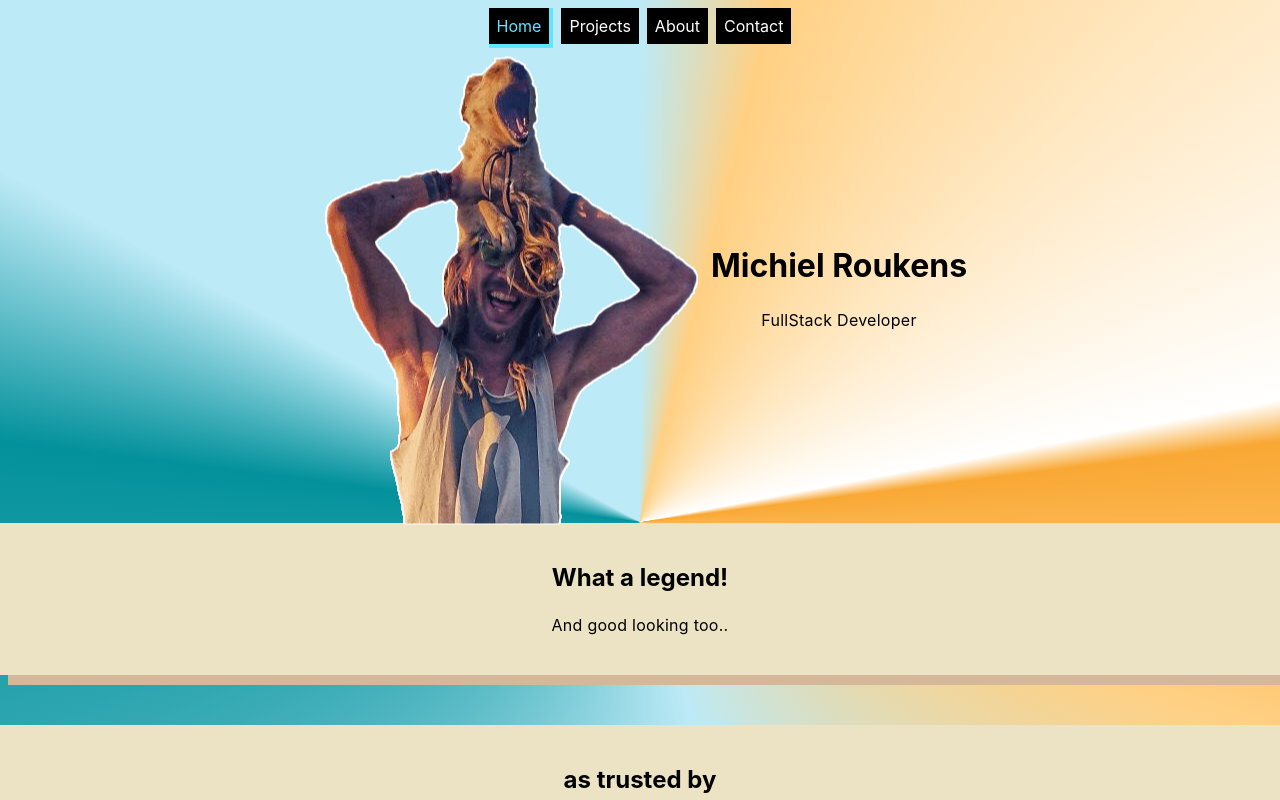
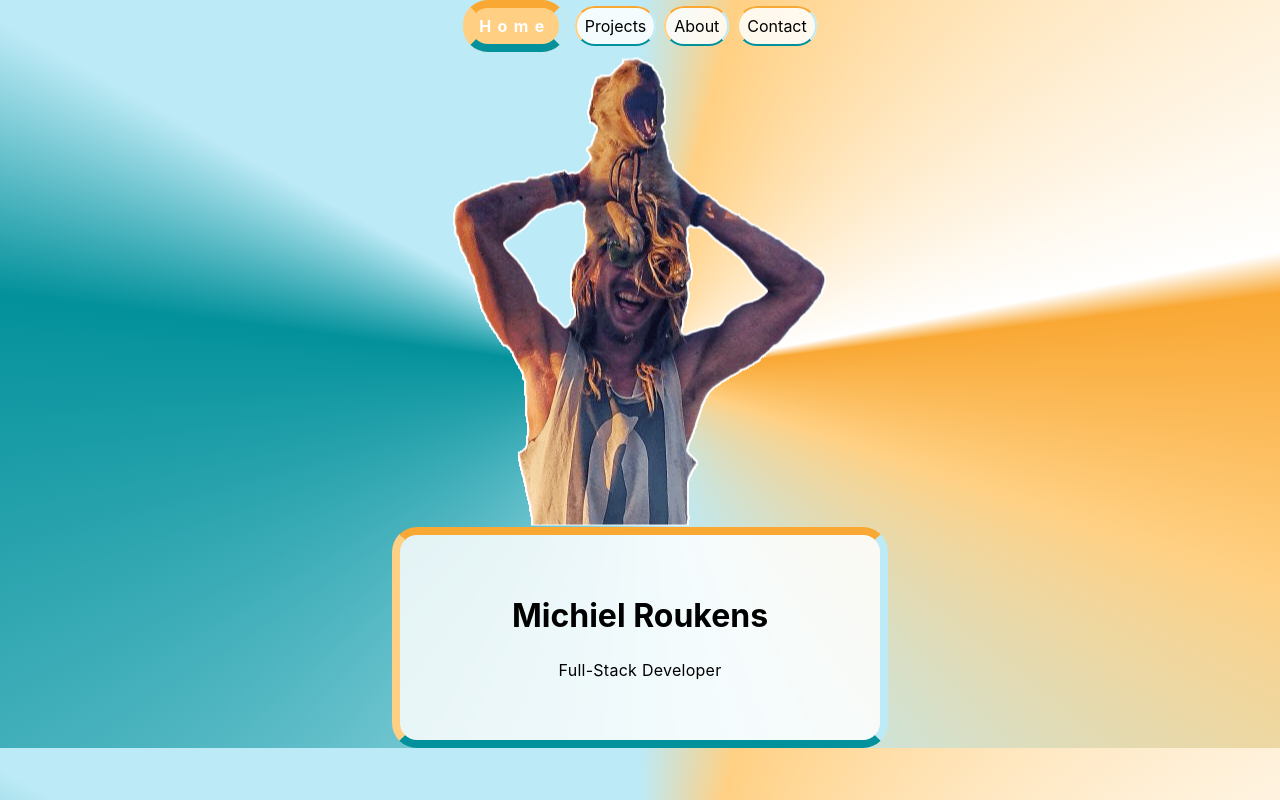
Before and after one commit to arejasverduras/portfolio, a React (Create React App) app: page / in a window 1280 px wide. Shown: the top 800 px of the page. Built offline with nearby package versions, Linux system fonts and the light colour scheme.

Commit message:
nav styles

```diff
--- a/src/App.css
+++ b/src/App.css
@@ -68,20 +68,32 @@ nav ul {
   padding: 8px;
   margin: 0px 4px;
   border: none;
-  transition: all 0.15s;
+
 
 }
 
-.NavLink:hover {
-  border-right: 4px solid rgb(94, 231, 255);
-  left: -4px;
+.NavLink {
+  background-color: rgba(255, 255, 255, 0.847);
+  color: black;
+  /* box-shadow: #F9A834 8px 10px; */
+  border-right: 2px solid #bceaf6;
+  border-bottom: 2px solid #03919B;
+  border-left: 2px solid #ffd083;
+  border-top: 2px solid #F9A834;
+  padding: 8px;
+  margin: 0px 4px;
+  z-index: 10;
+  border-radius: 25px;
+  transition: all 0.15s;
 }
 
-/* .NavLink:active {
-  border-right: none;
-
-} */
-
+.NavLink:hover {
+  border-right: 8px solid #F9A834;
+  /* border-left: 4px solid #ffd083;
+  border-top: 4px solid #F9A834; */
+  letter-spacing: 0.2em;
+  left: -6px;
+}
 
 nav a {
   color: white;
@@ -111,13 +123,28 @@ nav a {
 /* Home */
 .heroSection {
   /* border: 1px dashed gold; */
-  display: flex;
-  justify-content: center;
+  /* display: flex; */
+  /* justify-content: center;
   align-items: center;
-  flex-wrap: wrap;
+  flex-wrap: wrap; */
 }
 
-.heroButtons {
+.heroTitleSection {
+  background-color: rgba(255, 255, 255, 0.847);
+  padding: 40px;
+  /* box-shadow: #F9A834 8px 10px; */
+  border-right: 8px solid #bceaf6;
+  border-bottom: 8px solid #03919B;
+  border-left: 8px solid #ffd083;
+  border-top: 8px solid #F9A834;
+  margin-bottom: 30px;
+  z-index: 10;
+  border-radius: 25px;
+  max-width: 400px;
+  margin: 0 auto;
+}
+
+/* .heroButtons {
   border: 1px dashed gold;
   padding: 20px 0;
 }
@@ -132,18 +159,20 @@ nav a {
   border: none;
   border-right: 2px solid white;
   border-bottom: 2px solid white;
-}
+} */
 
-.optionalTextSection, .optionalLogoSection, .aboutPageSummary {
-  background-color: #ece3c5;
+.optionalTextSection {
+  /* background-color: rgba(255, 255, 255, 0.484);
   padding: 20px;
-  box-shadow: #d5b899 8px 10px;
-  margin-bottom: 30px;
+  box-shadow: #ec5064 8px 10px;
+  margin-bottom: 30px; */
+  display: none;
 }
 
 .optionalLogoSection {
-  margin-top: 50px;
-  margin-bottom: 30px;
+  /* margin-top: 50px;
+  margin-bottom: 30px; */
+  display: none;
 }
 
 .logoList {
@@ -239,11 +268,7 @@ opacity: 1;
       display: none;
     }
   }
-
-
 }
-
-
 
 .btn-slide {
 width: 60px;
@@ -627,10 +652,11 @@ text-align: left;
 }
 
 .aboutPageSummary {
- /* previously defined with .optionalTextSection */
+  background-color: rgba(255, 255, 255, 0.484);
+  padding: 20px;
+  box-shadow: #ec5064 8px 10px;
+  margin-bottom: 30px;
   max-width: 20%;
-  padding: 20px 60px;
-  background-color: gold;
 }
 
 @media screen and (max-width: 500px) {
@@ -640,13 +666,14 @@ text-align: left;
 }
 
 .aboutTextSection, .contactInfo {
-  background-color: gold;
+  background-color: rgba(255, 255, 255, 0.698);
   padding: 20px;
   opacity: 0.9;
-  box-shadow: gray 8px 10px;
+  box-shadow: #03919B  8px 10px;
   margin: 0 auto;
   margin-bottom: 30px;
   max-width: 400px;
+  border: 1px solid white;
 }
 
 .aboutExtraText {
--- a/src/App.js
+++ b/src/App.js
@@ -13,10 +13,14 @@ import { Contact } from './components/Contact/Contact.js';
 
 function App() {
   let activeStyle = {
-    color: "rgb(94, 231, 255)",
-    backgroundColor: "black",
-    borderRight: "4px solid rgb(94, 231, 255)",
-    borderBottom: "4px solid rgb(94, 231, 255)"
+    color: "white",
+    fontWeight: "bold",
+    letterSpacing: "0.4em",
+    backgroundColor: "#ffd083",
+    borderLeft: "8px solid #ffd083",
+    borderTop: "8px solid #F9A834",
+    borderRight: "8px solid #bceaf6",
+    borderBottom: "8px solid #03919B"
   };
 
   let activeClassName = "NavLinkActive";
--- a/src/components/Hero/Hero.js
+++ b/src/components/Hero/Hero.js
@@ -5,9 +5,9 @@ export const Hero = (props) => {
     return (
         <div className="heroSection" >
             <img className="heroImage" src={MichielHero} alt="Michiel with his dog Arantxa on his shoulders"></img>
-            <div>
+            <div className="heroTitleSection">
                 <h1 className="heroTitle">Michiel Roukens</h1>
-                <p className='heroSub'>FullStack Developer</p>
+                <p className='heroSub'>Full-Stack Developer</p>
             </div>
         </div>
     )
```
